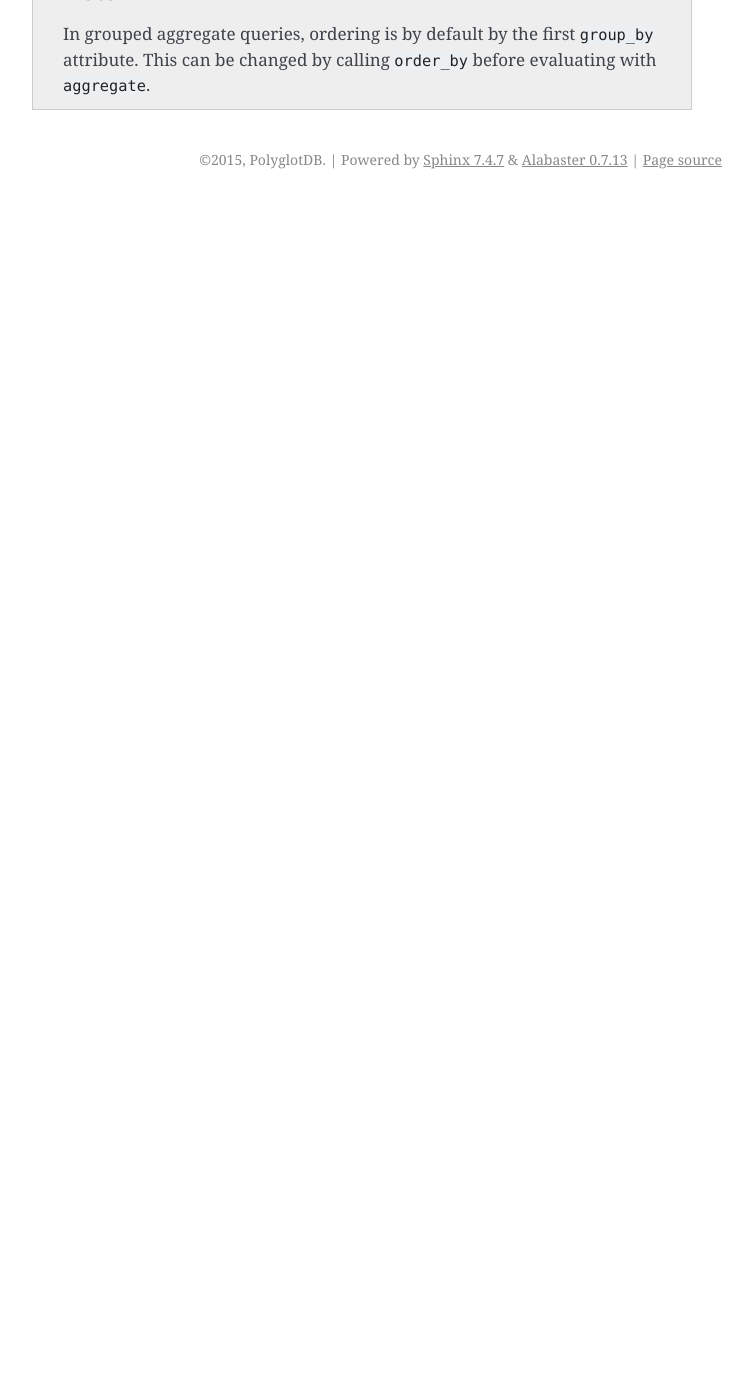
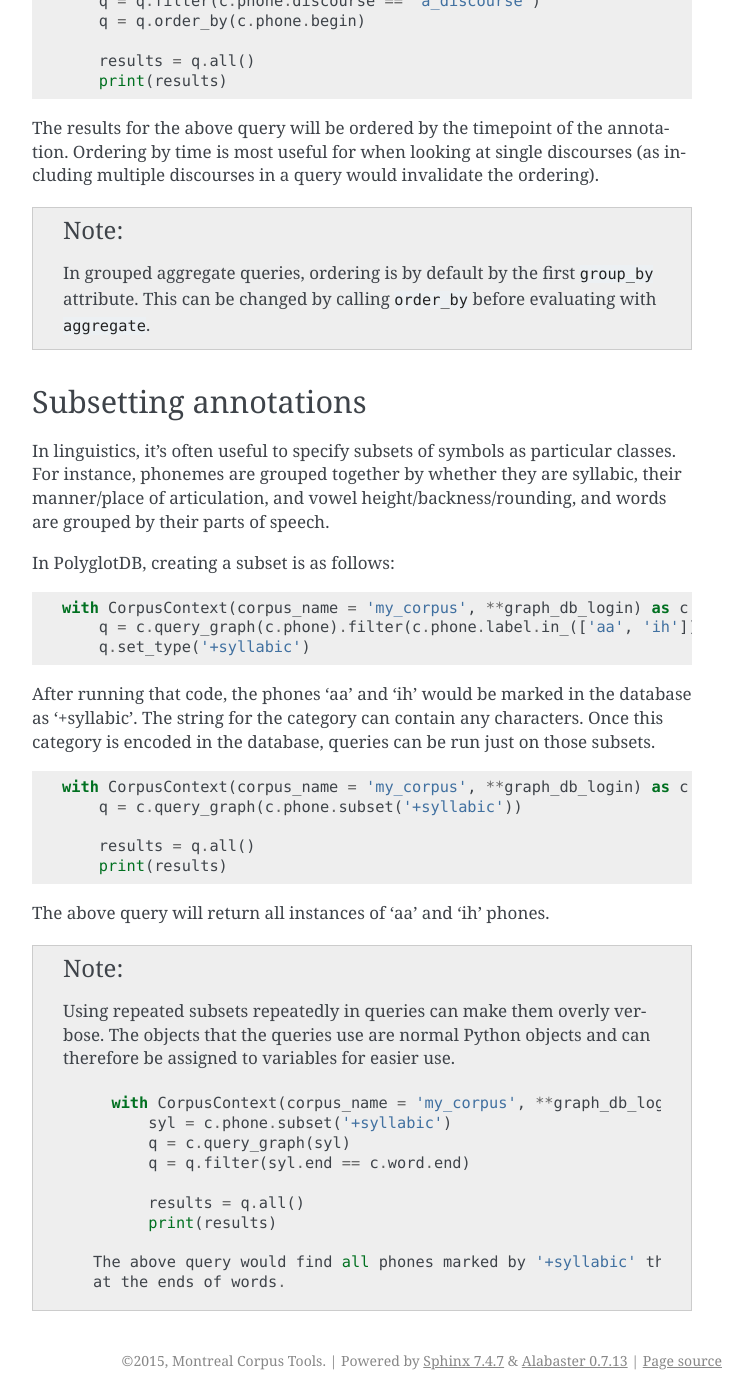
Before and after one commit to MontrealCorpusTools/PolyglotDB, a Sphinx documentation site: the page built from docs/source/graph_queries.rst, in a window 1280 px wide and 1400 px high, scrolled down 4136 px. Shown: the whole window, without its empty margins (388-1141 px from the left). Built offline with Sphinx 7.4.7, drawn with Linux system fonts in a browser that asks for light colours; before the commit the page ends 4335 px from its top, so only the background shows below that; some of the changed text lies outside the part shown.

Commit message:
Small updates to documentation

```diff
--- a/docs/source/conf.py
+++ b/docs/source/conf.py
@@ -62,17 +62,17 @@
 
 # General information about the project.
 project = 'PolyglotDB'
-copyright = '2015, PolyglotDB'
-author = 'PolyglotDB'
+copyright = '2015, Montreal Corpus Tools'
+author = 'Montreal Corpus Tools'
 
 # The version info for the project you're documenting, acts as replacement for
 # |version| and |release|, also used in various other places throughout the
 # built documents.
 #
 # The short X.Y version.
-version = '0.0.1'
+version = '{}.{}'.format(polyglotdb.__ver_major__, polyglotdb.__ver_minor__)
 # The full version, including alpha/beta/rc tags.
-release = '0.0.1'
+release = polyglotdb.__version__
 
 # The language for content autogenerated by Sphinx. Refer to documentation
 # for a list of supported languages.
@@ -129,7 +129,7 @@
 # further.  For a list of options available for each theme, see the
 # documentation.
 html_theme_options = {
-    'github_user': 'PhonologicalCorpusTools',
+    'github_user': 'MontrealCorpusTools',
     'github_repo': 'PolyglotDB',
 }
 
--- a/docs/source/graph_queries.rst
+++ b/docs/source/graph_queries.rst
@@ -4,13 +4,9 @@
 Querying corpora
 ****************
 
-Queries are the primary function of PolyglotDB.  In general, the API provided
-should cover all the usual questions that a phonetician might have about
-a corpus.
-
-.. note:: See :code:`examples/buckeye_querying.py` for some example queries in
-   the Buckeye corpus.
-
+Queries are the primary function of PolyglotDB.  The goal for the query
+API is to provide an extensible base for more complex linguistic query
+systems to be built.
 
 .. _basic_queries:
 
@@ -24,7 +20,8 @@
 
    with CorpusContext(corpus_name = 'my_corpus', **graph_db_login) as c:
        q = c.query_graph(c.word).filter(c.word.label == 'are')
-       print(q.all())
+       results = q.all()
+       print(results)
 
 The above code will find and print all instances of :code:`word` annotations that are
 labeled with 'are'.  The method :code:`query_graph` takes one argument, which is
@@ -44,7 +41,9 @@
 
    with CorpusContext(corpus_name = 'my_corpus', **graph_db_login) as c:
        q = c.query_graph(c.word).filter(c.word.label.in_(['are', 'is','am']))
-       print(q.all())
+
+       results = q.all()
+       print(results)
 
 The :code:`in_` conditional function can take any iterable, including another query:
 
@@ -53,7 +52,9 @@
    with CorpusContext(corpus_name = 'my_corpus', **graph_db_login) as c:
        sub_q = c.query_graph(c.word).filter(c.word.label.in_(['are', 'is','am']))
        q = c.query_graph(c.phone).filter(c.word.id.in_(sub_q))
-       print(q.all())
+
+       results = q.all()
+       print(results)
 
 In this case, it will find all :code:`phone` annotations that are in the words
 listed.  Using the :code:`id` attribute will use unique identifiers for the filter.
@@ -65,7 +66,8 @@
        sub_q = c.query_graph(c.word).filter(c.word.label.in_(['are', 'is','am']))
        sub_q = sub_q.filter_right_aligned(c.line)
        q = c.query_graph(c.phone).filter(c.word.id.in_(sub_q))
-       print(q.all())
+       results = q.all()
+       print(results)
 
 
 The above query will find all instances of the three words, but only where
@@ -97,7 +99,9 @@
    with CorpusContext(corpus_name = 'my_corpus', **graph_db_login) as c:
        q = c.query_graph(c.word).filter(c.word.label.in_(['are', 'is','am']))
        q = q.filter_contains(c.phone.label == 'aa')
-       print(q.all())
+
+       results = q.all()
+       print(results)
 
 
 In this example, it will find all instances of the three words that contain
@@ -111,7 +115,9 @@
    with CorpusContext(corpus_name = 'my_corpus', **graph_db_login) as c:
        q = c.query_graph(c.phone).filter(c.phone.label == 'aa')
        q = q.filter_contains(c.word.label.in_(['are', 'is','am']))
-       print(q.all())
+
+       results = q.all()
+       print(results)
 
 The above example finds a similar set of labels as the one above that,
 but the returned annotation types are different.
@@ -129,7 +135,9 @@
    with CorpusContext(corpus_name = 'my_corpus', **graph_db_login) as c:
        q = c.query_graph(c.phone).filter(c.phone.label == 'aa')
        q = q.filter(c.phone.following.label == 'r')
-       print(q.all())
+
+       results = q.all()
+       print(results)
 
 
 The above query will find all the 'aa' phones that are followed by an 'r'
@@ -210,7 +224,9 @@
        q = q.filter(c.phone.following.label.in_(['r','l']))
        q = q.filter(c.phone.discourse == 'a_discourse')
        q = q.order_by(c.phone.begin)
-       print(q.all())
+
+       results = q.all()
+       print(results)
 
 
 The results for the above query will be ordered by the timepoint of the
@@ -221,3 +237,51 @@
 .. note:: In grouped aggregate queries, ordering is by default by the
    first :code:`group_by` attribute.  This can be changed by calling :code:`order_by`
    before evaluating with :code:`aggregate`.
+
+Subsetting annotations
+======================
+
+In linguistics, it's often useful to specify subsets of symbols as particular classes.
+For instance, phonemes are grouped together by whether they are syllabic,
+their manner/place of articulation, and vowel height/backness/rounding, and
+words are grouped by their parts of speech.
+
+In PolyglotDB, creating a subset is as follows:
+
+.. code-block:: python
+
+   with CorpusContext(corpus_name = 'my_corpus', **graph_db_login) as c:
+       q = c.query_graph(c.phone).filter(c.phone.label.in_(['aa', 'ih']))
+       q.set_type('+syllabic')
+
+After running that code, the phones 'aa' and 'ih' would be marked in the database
+as '+syllabic'.  The string for the category can contain any characters.
+Once this category is encoded in the database, queries can be run just on
+those subsets.
+
+.. code-block:: python
+
+   with CorpusContext(corpus_name = 'my_corpus', **graph_db_login) as c:
+       q = c.query_graph(c.phone.subset('+syllabic'))
+
+       results = q.all()
+       print(results)
+
+The above query will return all instances of 'aa' and 'ih' phones.
+
+.. note:: Using repeated subsets repeatedly in queries can make them overly
+   verbose.  The objects that the queries use are normal Python objects
+   and can therefore be assigned to variables for easier use.
+
+   .. code-block:: python
+
+      with CorpusContext(corpus_name = 'my_corpus', **graph_db_login) as c:
+          syl = c.phone.subset('+syllabic')
+          q = c.query_graph(syl)
+          q = q.filter(syl.end == c.word.end)
+
+          results = q.all()
+          print(results)
+
+    The above query would find all phones marked by '+syllabic' that are
+    at the ends of words.
--- a/docs/source/installation.rst
+++ b/docs/source/installation.rst
@@ -26,5 +26,5 @@
 ============
 
 Once Neo4j is installed and running, clone or download the Git repository
-(https://github.com/PhonologicalCorpusTools/PolyglotDB).  Navigate to
+(https://github.com/MontrealCorpusTools/PolyglotDB).  Navigate to
 the diretory via command line and install via :code:`python setup.py install`.
--- a/docs/source/introduction.rst
+++ b/docs/source/introduction.rst
@@ -40,3 +40,9 @@
 The idea of using multiple languages or technologies that suit individual
 problems has been known, particularly in the realm of merging SQL and NoSQL
 databases, as "polyglot persistence."
+
+PolyglotDB was originally created for use in Phonological CorpusTools
+(http://phonologicalcorpustools.github.io/CorpusTools/), developed at the
+University of British Columna.  However, primary development shifted to the
+umbrella of Montreal Corpus Tools, developed by members of the Montreal
+Language Modelling Lab at McGill University.
```
Also changed, not shown: other parts of docs/source/graph_queries.rst (+9 -3 lines).
